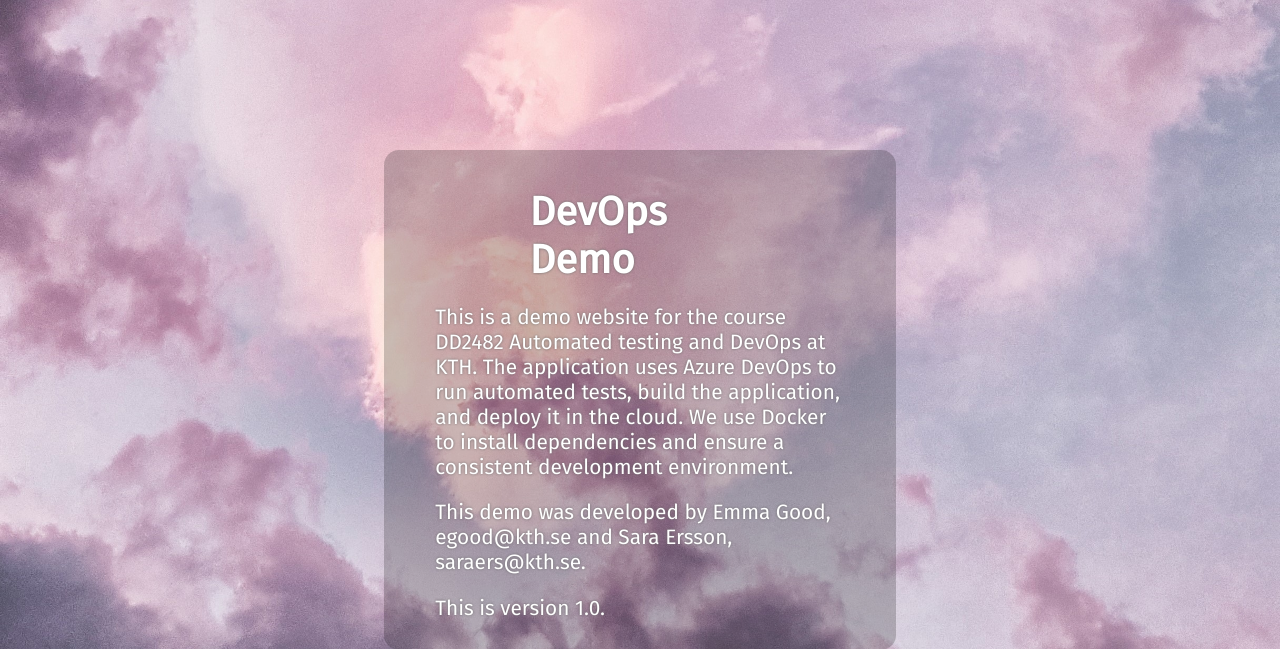
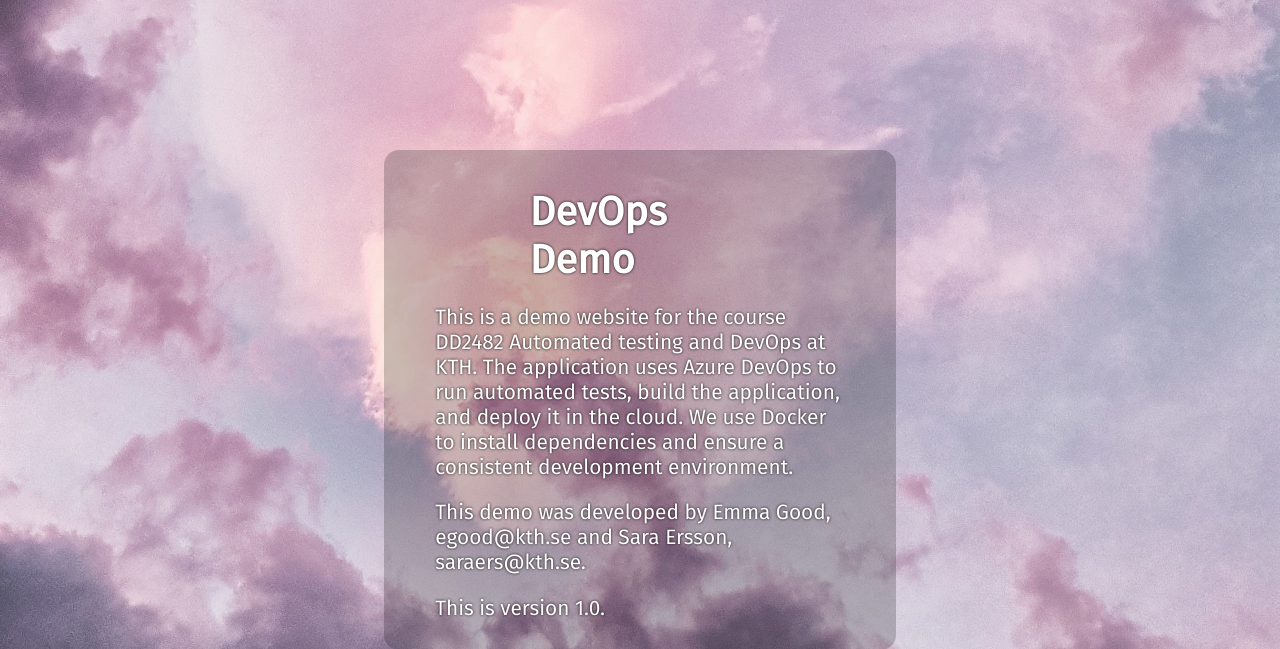
Before and after one commit to ghodt/demo-app, a Flask app: page / in a window 1280 px wide. Shown: the top 649 px of the page. Run offline with Flask 2, Linux system fonts and the light colour scheme.

Commit message:
Update style.css

```diff
--- a/static/style.css
+++ b/static/style.css
@@ -3,7 +3,7 @@ body {
     background-size: cover;
     font-family: 'Fira Sans', sans-serif;
     color: white;
-    text-shadow: 0 0 3px dimgray;
+    text-shadow: 0 0 3px black;
 }
 
 #main {
```
